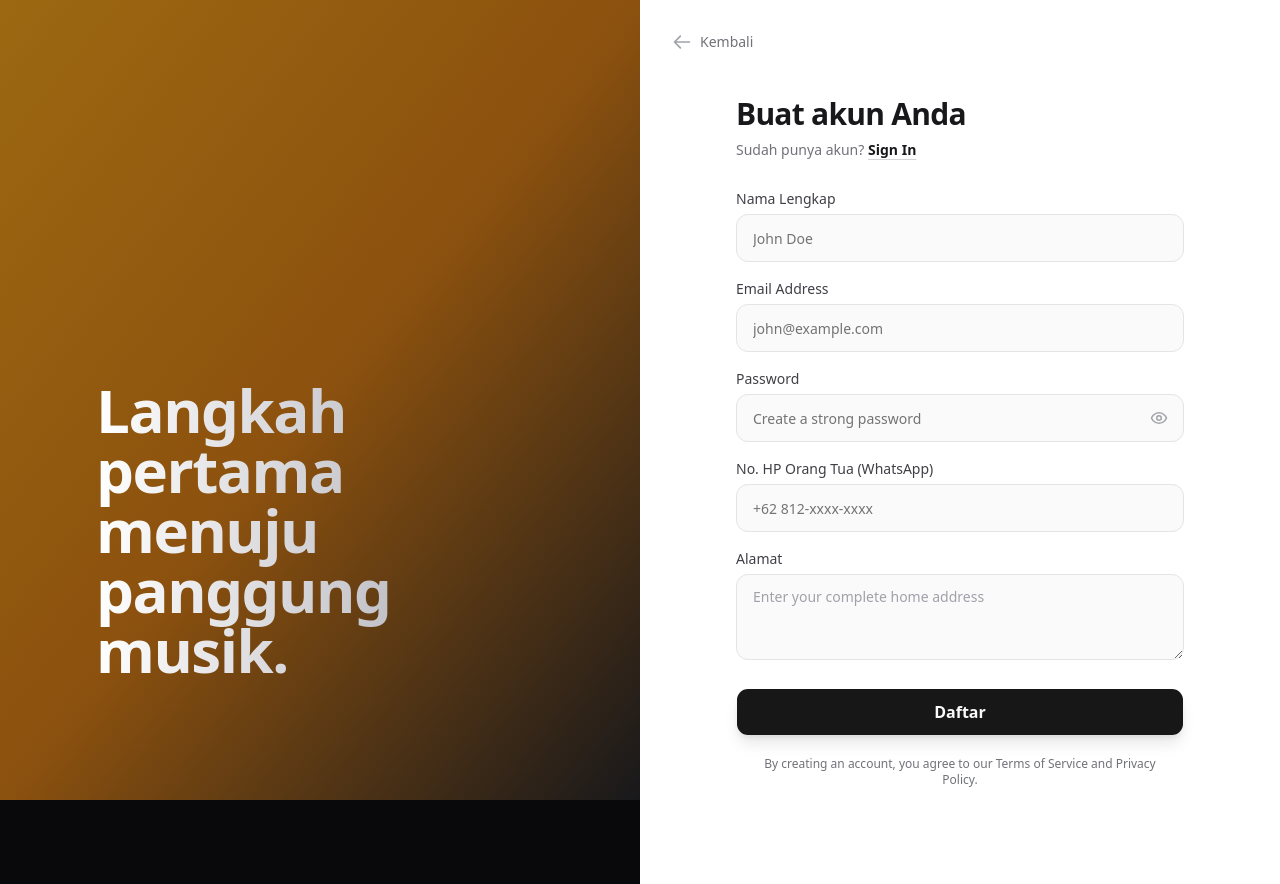
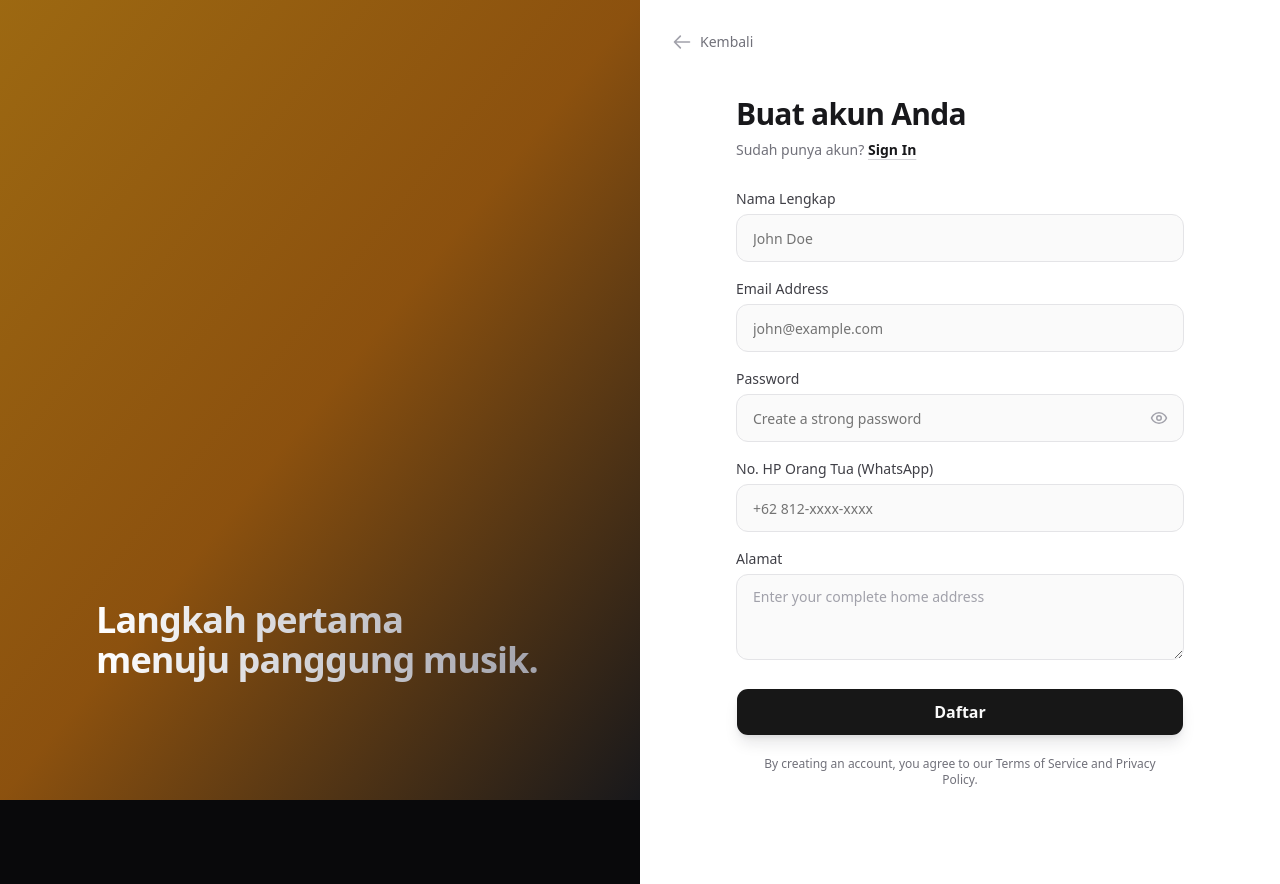
Before and after one commit to SamuelRingo/legacy-music-center-erp, a React (Vite) app in the folder frontend/: page /register in a window 1280 px wide. Built offline with nearby package versions, Linux system fonts and the light colour scheme; no server answers; the HTML template or start-up script is replaced by a standard one.

Commit message:
ui: reduce branding text size in auth layout

```diff
--- a/frontend/src/components/layout/AuthLayout.jsx
+++ b/frontend/src/components/layout/AuthLayout.jsx
@@ -15,10 +15,10 @@ export default function AuthLayout({
         </div>
 
         <div className="relative z-10 flex flex-col justify-end p-12 lg:p-24 h-full text-white">
-          <h1 className="text-4xl lg:text-6xl font-bold tracking-tight mb-4 text-transparent bg-clip-text bg-gradient-to-r from-white to-zinc-400 leading-normal pb-2">
+          <h1 className="text-3xl lg:text-4xl font-bold tracking-tight mb-4 text-transparent bg-clip-text bg-gradient-to-r from-white to-zinc-400 leading-normal pb-2">
             {title}
           </h1>
-          <p className="text-lg lg:text-xl text-zinc-300 font-light max-w-md leading-relaxed">
+          <p className="text-base lg:text-lg text-zinc-300 font-light max-w-md leading-relaxed">
             {subtitle}
           </p>
         </div>
```
